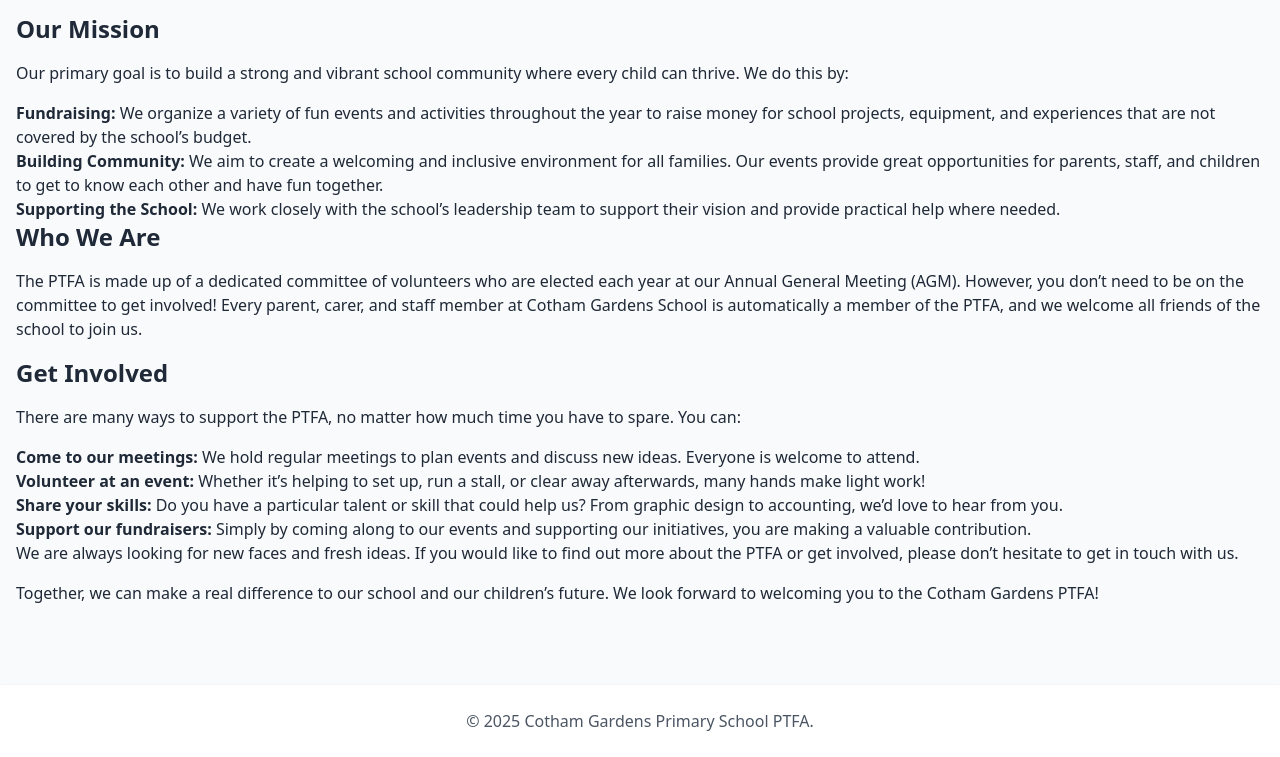
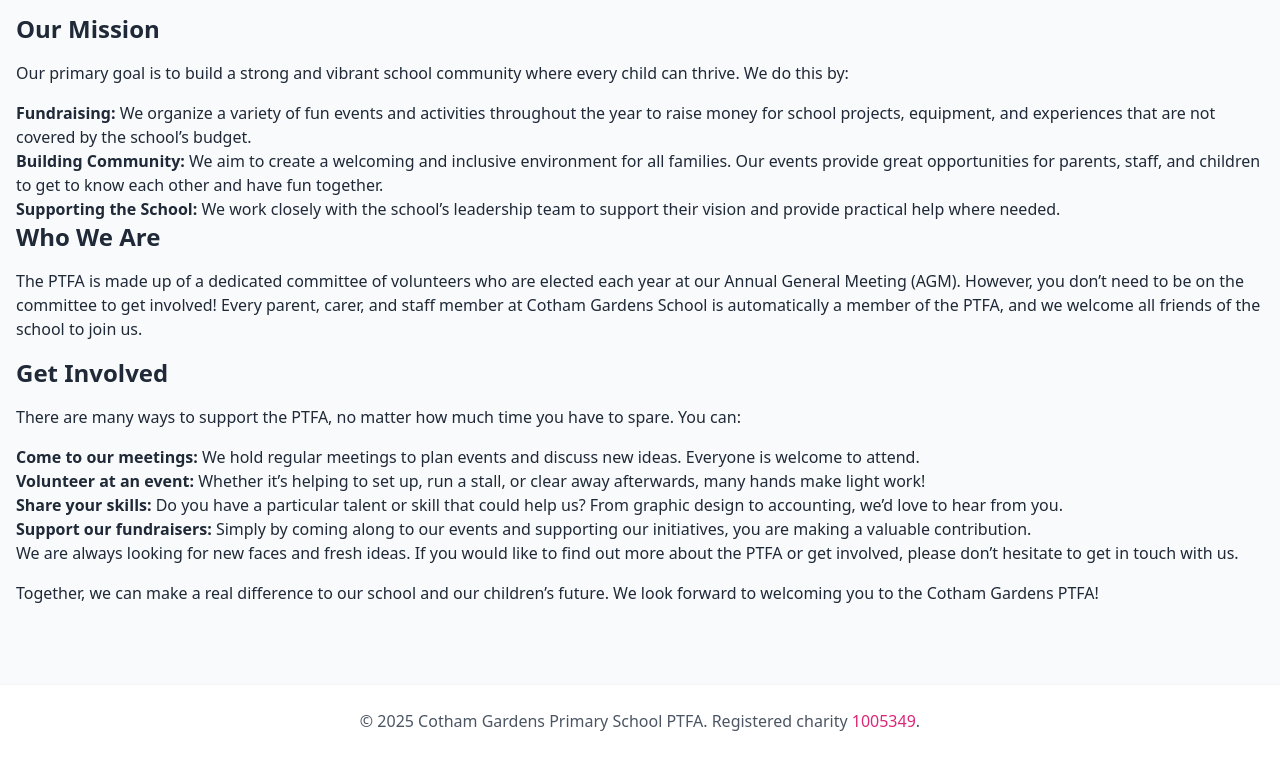
Before and after one commit to mattburns/cotham-gardens-ptfa, an Astro site: page /about in a window 1280 px wide. Shown: the part 215-972 px from the top of the page. Built offline with nearby package versions, Linux system fonts and the light colour scheme; Astro itself is replaced by a stand-in of ours.

Commit message:
Link to registered charity

```diff
--- a/src/components/Footer.astro
+++ b/src/components/Footer.astro
@@ -4,6 +4,6 @@
 
 <footer class="mt-8 bg-white shadow">
   <div class="container mx-auto px-4 py-6 text-center text-gray-600">
-    &copy; {new Date().getFullYear()} Cotham Gardens Primary School PTFA.
+    &copy; {new Date().getFullYear()} Cotham Gardens Primary School PTFA. Registered charity <a href='https://register-of-charities.charitycommission.gov.uk/en/charity-search/-/charity-details/1005349/full-print'>1005349</a>.
   </div>
 </footer>
```
